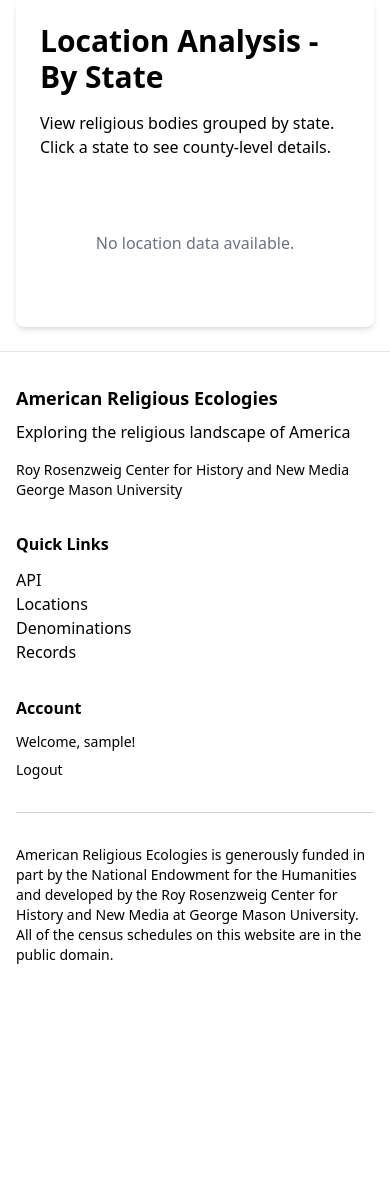
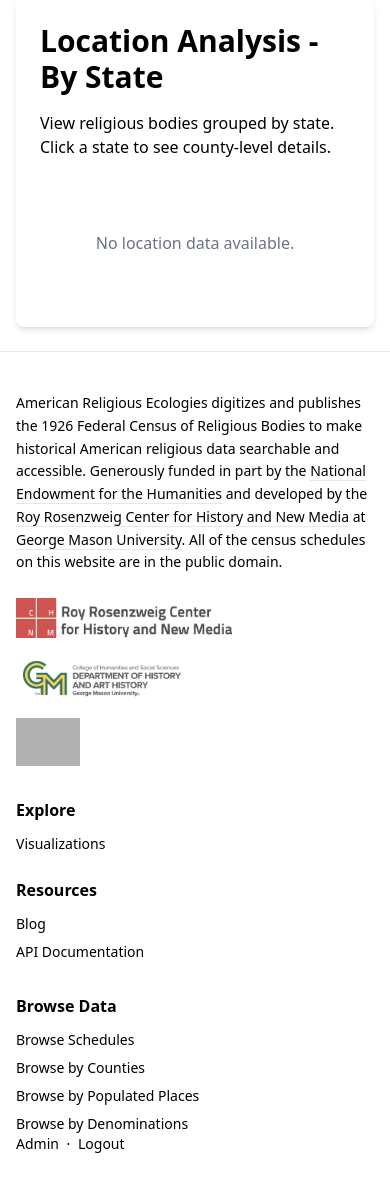
Before and after one commit to chnm/relec-django, a Django app: page /analytics/analysis/locations/ in a window 390 px wide. Shown: the part 161-1355 px from the top of the page. Before the commit the page ends 1125 px from the top, so only its background shows below. Run offline with Django 5.2, Linux system fonts and the light colour scheme; the visitor is signed in with stand-in values (Sample User, id 1); data that the repository does not hold is empty; parts of the project's set-up code (start-up, migrations or seed data) failed here and were passed over; some libraries are stand-ins or nearby versions; some web fonts are replaced; grey boxes are pictures that could not be loaded.

Commit message:
refactor(footer): redesign site footer layout and links
- Three-column layout: description text + logos (wide), Explore/Resources,
  Browse Data (mirroring nav bar links)
- Partner logos (RRCHNM, GMU, NEH) moved from home page to footer, stack
  on mobile, inline on larger screens
- Inline links styled with RelEc blue and border-bottom for visibility
- Admin/Login links tucked into Browse Data column
- Logos and admin links pushed to bottom of their columns via flexbox

Co-Authored-By: Claude Opus 4.6 (1M context) <noreply@anthropic.com>

```diff
--- a/templates/base.html
+++ b/templates/base.html
@@ -61,7 +61,7 @@
                     </div>
                     <!-- Mobile menu button -->
                     <div class="md:hidden">
-                        <button id="mobile-menu-button" class="text-white">
+                        <button id="mobile-menu-button" class="text-white" aria-label="Toggle navigation menu" aria-expanded="false" aria-controls="mobile-menu">
                             <svg class="w-6 h-6" fill="none" stroke="currentColor" viewBox="0 0 24 24" xmlns="http://www.w3.org/2000/svg">
                                 <path stroke-linecap="round" stroke-linejoin="round" stroke-width="2" d="M4 6h16M4 12h16M4 18h16"></path>
                             </svg>
@@ -110,49 +110,63 @@
 
         <!-- Footer -->
         <footer class="bg-surface-tertiary border-t border-gray-200">
-            <div class="container mx-auto px-4 py-8">
-                <div class="grid grid-cols-1 md:grid-cols-3 gap-8">
-                    <div>
-                        <h3 class="text-lg font-semibold mb-2 text-content-primary font-heading">American Religious Ecologies</h3>
-                        <p class="text-content-secondary mb-4">Exploring the religious landscape of America</p>
-                        <p class="text-content-tertiary text-sm">Roy Rosenzweig Center for History and New Media</p>
-                        <p class="text-content-tertiary text-sm">George Mason University</p>
+            <div class="container mx-auto px-4 py-10">
+                <div class="grid grid-cols-1 sm:grid-cols-2 md:grid-cols-4 gap-8">
+                    <div class="sm:col-span-2 flex flex-col">
+                        <p class="text-sm text-content-tertiary leading-relaxed mb-6">American Religious Ecologies digitizes and publishes the 1926 Federal Census of Religious Bodies to make historical American religious data searchable and accessible. Generously funded in part by the <a href="https://www.neh.gov/" class="text-religious-primary border-b border-religious-primary hover:text-primary-700 transition-colors">National Endowment for the Humanities</a> and developed by the <a href="https://rrchnm.org/" class="text-religious-primary border-b border-religious-primary hover:text-primary-700 transition-colors">Roy Rosenzweig Center for History and New Media</a> at <a href="https://gmu.edu" class="text-religious-primary border-b border-religious-primary hover:text-primary-700 transition-colors">George Mason University</a>. All of the census schedules on this website are in the public domain.</p>
+                        <div class="flex flex-col sm:flex-row items-start sm:items-center gap-4 sm:gap-6 mt-auto">
+                            <a href="https://rrchnm.org/">
+                                <img src="{% static 'images/rrchnm-logo-3.png' %}"
+                                     alt="Roy Rosenzweig Center for History and New Media"
+                                     class="h-10 w-auto opacity-80 hover:opacity-100 transition-opacity">
+                            </a>
+                            <a href="https://gmu.edu">
+                                <img src="{% static 'images/gmu-logo-2.png' %}"
+                                     alt="George Mason University"
+                                     class="h-12 w-auto opacity-80 hover:opacity-100 transition-opacity">
+                            </a>
+                            <a href="https://www.neh.gov/">
+                                <img src="{% static 'images/NEH-Preferred-Seal.png' %}"
+                                     alt="National Endowment for the Humanities"
+                                     class="h-12 w-auto opacity-80 hover:opacity-100 transition-opacity">
+                            </a>
+                        </div>
                     </div>
 
                     <div>
-                        <h4 class="font-semibold mb-3 text-content-primary font-heading">Quick Links</h4>
-                        <div><a href="/census/api/" class="text-religious-primary hover:text-primary-700 transition-colors">API</a></div>
-                        <div><a href="{% url 'locations_browse' %}" class="text-religious-primary hover:text-primary-700 transition-colors">Locations</a></div>
-                        <div><a href="{% url 'denominations_browse' %}" class="text-religious-primary hover:text-primary-700 transition-colors">Denominations</a></div>
-                        <div><a href="{% url 'census_browser' %}" class="text-religious-primary hover:text-primary-700 transition-colors">Records</a></div>
+                        <h4 class="font-semibold mb-3 text-content-primary font-heading">Explore</h4>
+                        <ul class="space-y-2 text-sm">
+                            {% for page in nav_pages %}
+                                <li><a href="{% url 'page_detail' page.slug %}" class="text-content-secondary hover:text-religious-primary transition-colors">{{ page.get_nav_title }}</a></li>
+                            {% endfor %}
+                            <li><a href="{% url 'visualization-list' %}" class="text-content-secondary hover:text-religious-primary transition-colors">Visualizations</a></li>
+                        </ul>
+
+                        <h4 class="font-semibold mb-3 mt-6 text-content-primary font-heading">Resources</h4>
+                        <ul class="space-y-2 text-sm">
+                            <li><a href="{% url 'blog-list' %}" class="text-content-secondary hover:text-religious-primary transition-colors">Blog</a></li>
+                            <li><a href="{% url 'api_documentation' %}" class="text-content-secondary hover:text-religious-primary transition-colors">API Documentation</a></li>
+                        </ul>
                     </div>
 
-                    <div>
-                        {% load socialaccount %}
-                        <h4 class="font-semibold mb-3 text-content-primary font-heading">Account</h4>
-                        {% if user.is_authenticated %}
-                            <div class="text-sm space-y-2">
-                                <p class="text-content-secondary">Welcome, {{ user.username }}!</p>
-                                <div><a href="{% url 'account_logout' %}" class="text-religious-primary hover:text-primary-700 transition-colors">Logout</a></div>
-                            </div>
-                        {% else %}
-                            <div class="space-y-2 text-sm">
-                                <div><a href="{% url 'account_login' %}" class="text-religious-primary hover:text-primary-700 transition-colors">Login</a></div>
-                                <div><a href="{% url 'account_signup' %}" class="text-religious-primary hover:text-primary-700 transition-colors">Sign Up</a></div>
-                                {% comment %}
-                                <div class="pt-2 border-t border-gray-300">
-                                    <div><a href="{% provider_login_url 'github' %}" class="text-content-secondary hover:text-religious-primary transition-colors">Sign in with GitHub</a></div>
-                                    <div><a href="{% provider_login_url 'google' %}" class="text-content-secondary hover:text-religious-primary transition-colors">Sign in with Google</a></div>
-                                </div>
-                                {% endcomment %}
-                            </div>
-                        {% endif %}
-                    </div>
-                </div>
+                    <div class="flex flex-col">
+                        <h4 class="font-semibold mb-3 text-content-primary font-heading">Browse Data</h4>
+                        <ul class="space-y-2 text-sm">
+                            <li><a href="{% url 'census_browser' %}" class="text-content-secondary hover:text-religious-primary transition-colors">Browse Schedules</a></li>
+                            <li><a href="{% url 'locations_browse' %}" class="text-content-secondary hover:text-religious-primary transition-colors">Browse by Counties</a></li>
+                            <li><a href="{% url 'browse_popplaces' %}" class="text-content-secondary hover:text-religious-primary transition-colors">Browse by Populated Places</a></li>
+                            <li><a href="{% url 'denominations_browse' %}" class="text-content-secondary hover:text-religious-primary transition-colors">Browse by Denominations</a></li>
+                        </ul>
 
-                <div class="border-t border-gray-300 pt-6 mt-8">
-                    <div class="flex flex-col md:flex-row justify-between items-center text-sm text-content-tertiary">
-                        <p class="mt-2 md:mt-0"><a href="https://religiousecologies.org/">American Religious Ecologies</a> is generously funded in part by the <a href="https://www.neh.gov/">National Endowment for the Humanities</a> and developed by the <a href="https://rrchnm.org/">Roy Rosenzweig Center for History and New Media</a> at <a href="https://gmu.edu">George Mason University</a>. All of the census schedules on this website are in the public domain.</p>
+                        <div class="mt-auto text-sm">
+                            {% if user.is_authenticated %}
+                                <a href="/admin/" class="text-content-tertiary hover:text-religious-primary transition-colors">Admin</a>
+                                <span class="text-content-tertiary mx-1">&middot;</span>
+                                <a href="{% url 'account_logout' %}" class="text-content-tertiary hover:text-religious-primary transition-colors">Logout</a>
+                            {% else %}
+                                <a href="{% url 'account_login' %}" class="text-content-tertiary hover:text-religious-primary transition-colors">Login</a>
+                            {% endif %}
+                        </div>
                     </div>
                 </div>
             </div>
@@ -161,7 +175,9 @@
         <!-- JavaScript for mobile menu toggle -->
         <script>
             document.getElementById('mobile-menu-button').addEventListener('click', function() {
-                document.getElementById('mobile-menu').classList.toggle('hidden');
+                var menu = document.getElementById('mobile-menu');
+                menu.classList.toggle('hidden');
+                this.setAttribute('aria-expanded', !menu.classList.contains('hidden'));
             });
 
             // Toggle mobile records submenu
```
